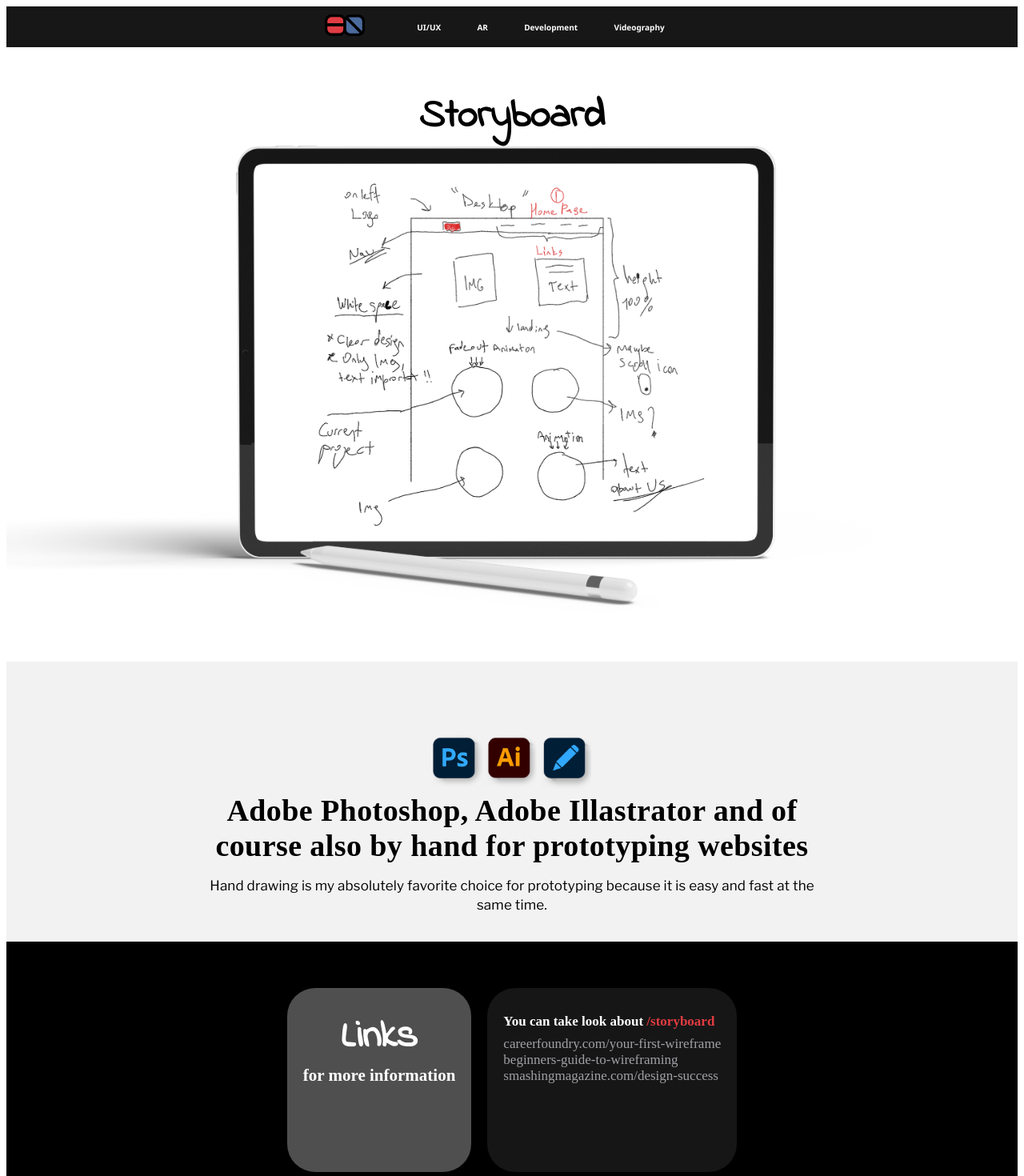
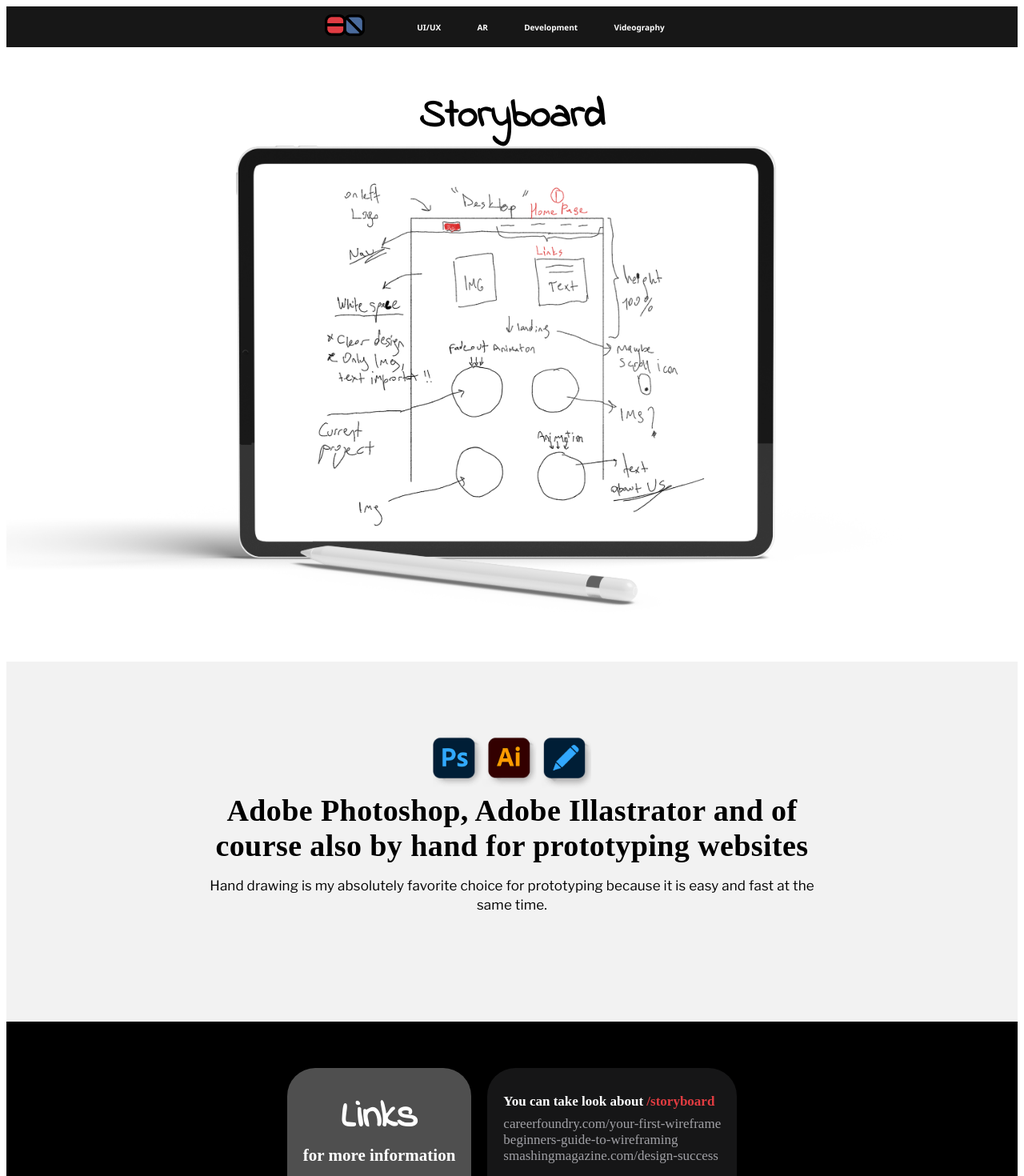
Before and after one commit to healmehilmi/ReactJsHomepage, a React (Create React App) app: page /storyboard in a window 1280 px wide. Shown: the top 1470 px of the page at 80% size. Built offline with nearby package versions, Linux system fonts and the light colour scheme; grey boxes are pictures that could not be loaded; the HTML template or start-up script is replaced by a standard one.

Commit message:
Update Storyboard.css
fixed height problem

```diff
--- a/src/styles/Storyboard.css
+++ b/src/styles/Storyboard.css
@@ -57,7 +57,7 @@
 .story_box{
 
   background: #f2f2f2;
-  height: 350px;
+  height: 450px;
   text-align: center;
 
 
```
